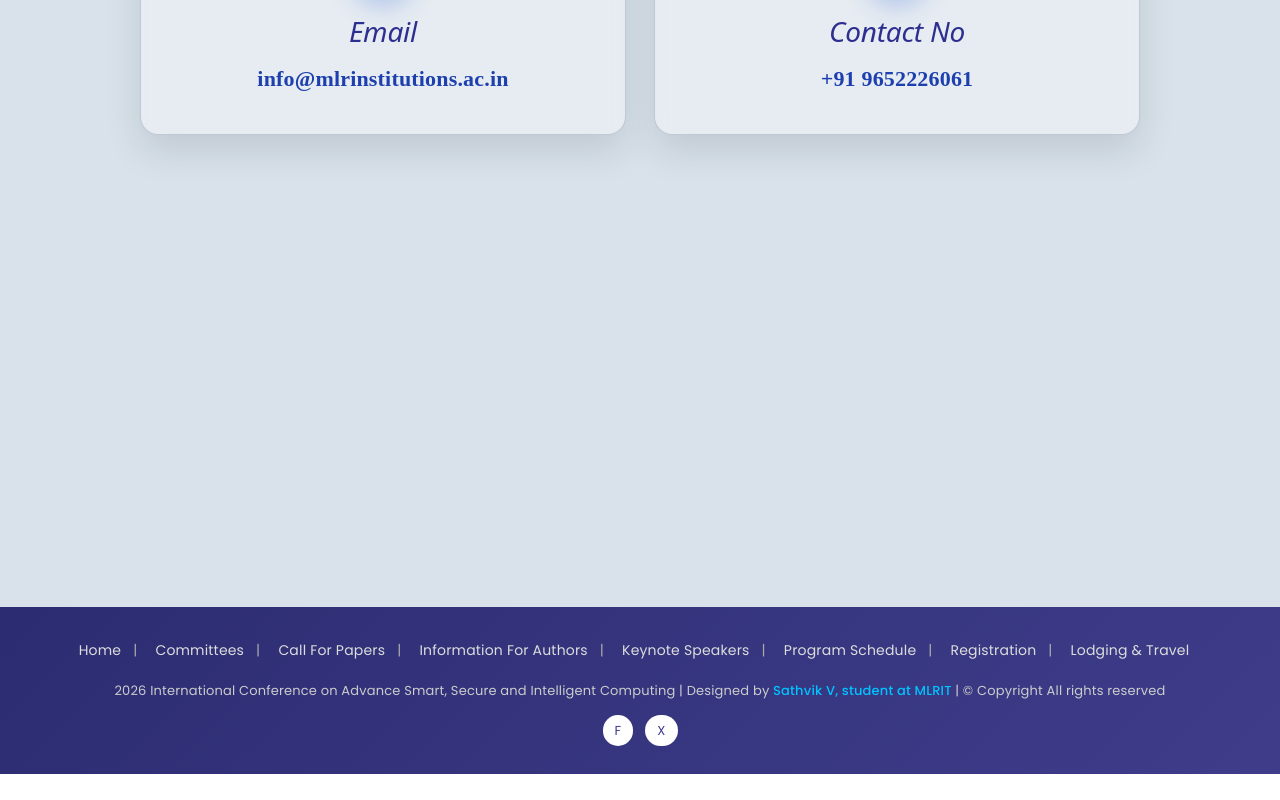
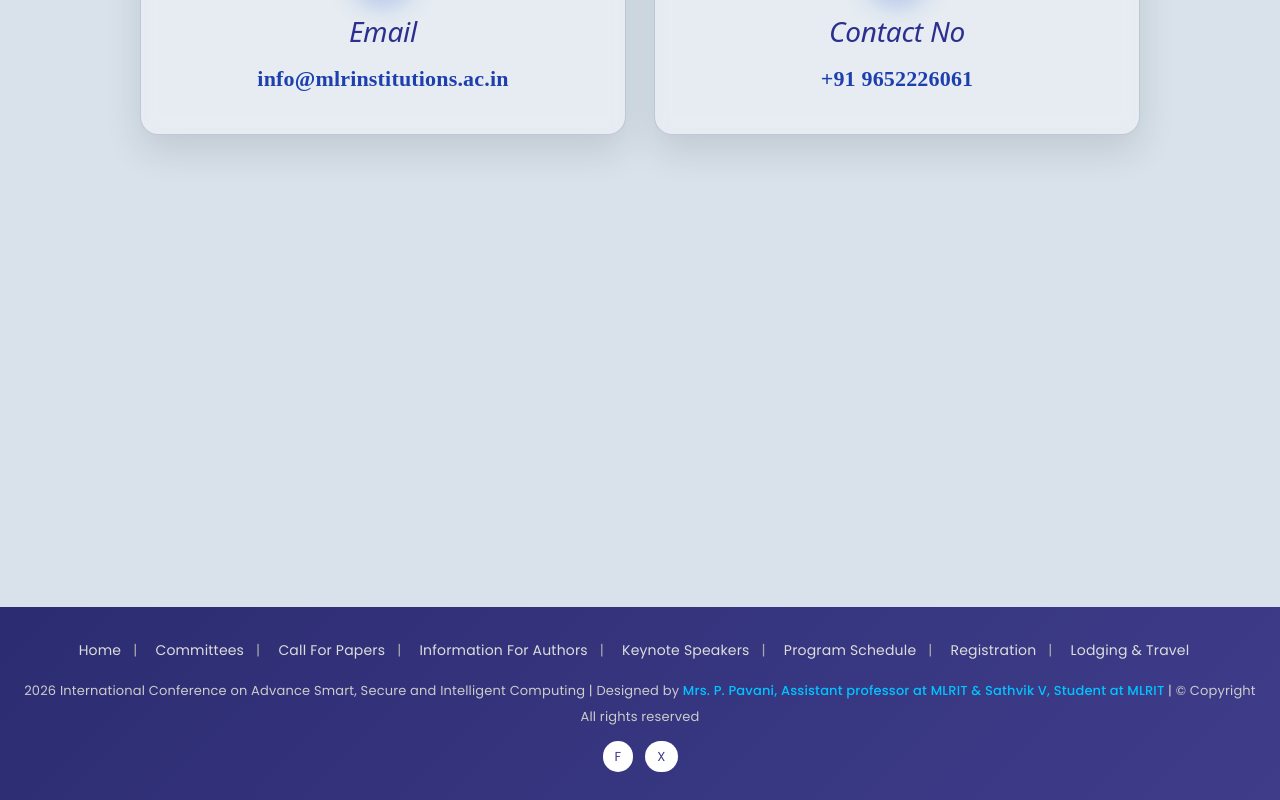
Before and after one commit to SathvikSunnyV/Conference-app, a React (Vite) app: page /contact in a window 1280 px wide. Shown: the part 363-1163 px from the top of the page. Before the commit the page ends 1137 px from the top, so only its background shows below. Built offline with nearby package versions, Linux system fonts and the light colour scheme; a web font is replaced by a local one.

Commit message:
content updation

```diff
--- a/src/components/Footer.jsx
+++ b/src/components/Footer.jsx
@@ -17,7 +17,7 @@ function Footer() {
 
       <p className="footer-text">
         2026 International Conference on Advance Smart, Secure and Intelligent Computing |
-        Designed by <span className="highlight"> Sathvik V, student at MLRIT </span> |
+        Designed by <span className="highlight"> Mrs. P. Pavani, Assistant professor at MLRIT & Sathvik V, Student at MLRIT </span> |
         © Copyright All rights reserved
       </p>
 
```
